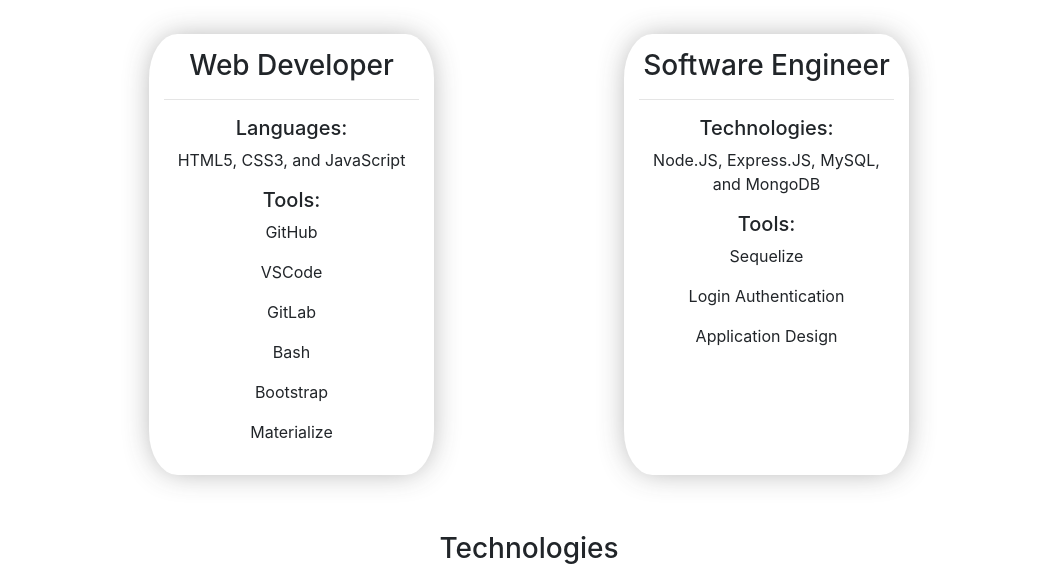
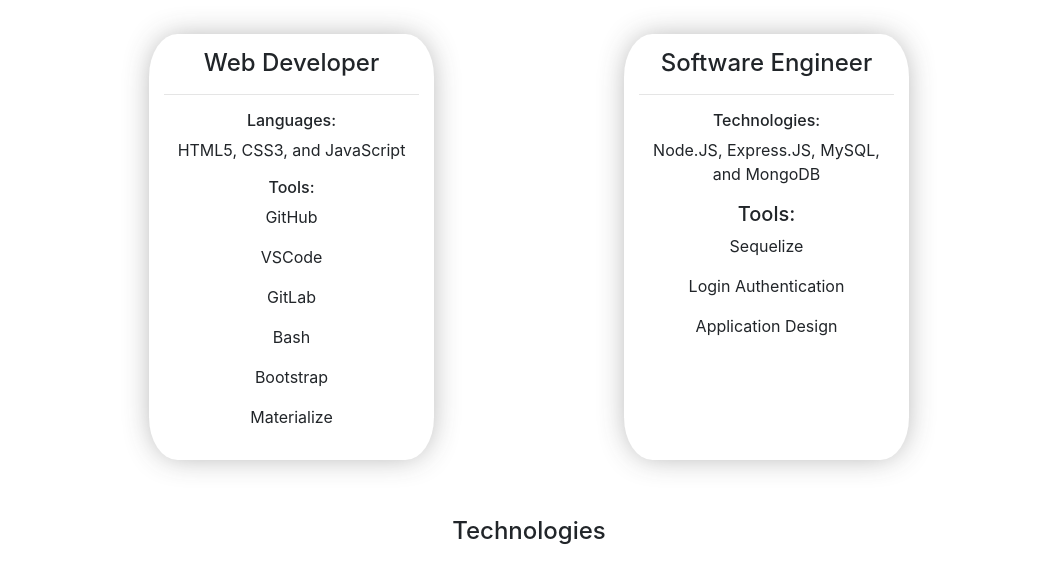
Before and after one commit to micaelabray/MicaelaBrayPortfolio, a plain HTML site: page index.html in a window 1280 px wide. Shown: the part 930-1511 px from the top of the page, without its empty margins (111-1170 px from the left). Drawn offline with nearby package versions, Linux system fonts and the light colour scheme; a web font is replaced by a local one.

Commit message:
Updates h tags to be smaller

```diff
--- a/index.html
+++ b/index.html
@@ -41,11 +41,11 @@
     <div class="container">
         <div class="row">
             <div class=" col-sm-10 offset-sm-2 col-md-3 offset-sm-1 offset-md-2 webDevCol">
-                <h3>Web Developer</h3>
+                <h4>Web Developer</h4>
                 <hr>
-                <h5>Languages:</h5>
+                <h6>Languages:</h6>
                 <p>HTML5, CSS3, and JavaScript</p>
-                <h5>Tools:</h5>
+                <h6>Tools:</h6>
                 <p>GitHub</p>
                 <p>VSCode</p>
                 <p>GitLab</p>
@@ -54,9 +54,9 @@
                 <p>Materialize</p>
             </div>
             <div class="col-sm-10 offset-sm-2 col-md-3 offset-sm-1 offset-md-2 softwareCol">
-                <h3>Software Engineer</h3>
+                <h4>Software Engineer</h4>
                 <hr>
-                <h5>Technologies:</h5>
+                <h6>Technologies:</h6>
                 <p>Node.JS, Express.JS, MySQL, and MongoDB</p>
                 <h5>Tools:</h5>
                 <p>Sequelize</p>
@@ -70,7 +70,7 @@
     <div class="container techContainer">
         <div class="row techHeading">
             <div class="col-12 text-center">
-                <h3>Technologies</h3>
+                <h4>Technologies</h4>
             </div>
         </div>
         <div class="row techIcons">
@@ -117,7 +117,7 @@
     <div class="container">
         <div class="row">
             <div class=" col-sm-10 offset-sm-2 col-md-3 offset-sm-1 offset-md-2 recentProjectOne">
-                <h3>That's Trashy</h3>
+                <h4>That's Trashy</h4>
                 <hr>
                 A quick tool to find recycling centers near you as well as facts about recycling.
                 <br />
@@ -128,7 +128,7 @@
                 <a class="btn btn-primary" href="https://github.com/micaelabray/ProjectOne" target="_blank">See the code</a>
             </div>
             <div class=" col-sm-10 offset-sm-2 col-md-3 offset-sm-1 offset-md-2 recentProjectTwo">
-                <h3>Terra Mater</h3>
+                <h4>Terra Mater</h4>
                 <hr>
                 An app to find care instructions on houseplants as well as general scientific information.
                 <br />
@@ -145,7 +145,7 @@
     <div class="container contactMeSection">
         <div class="row">
             <div class="col-12 text-center contactMeHeading">
-                <h3>Contact Me</h3>
+                <h4>Contact Me</h4>
             </div>
         </div>
         <div class="row">
```
